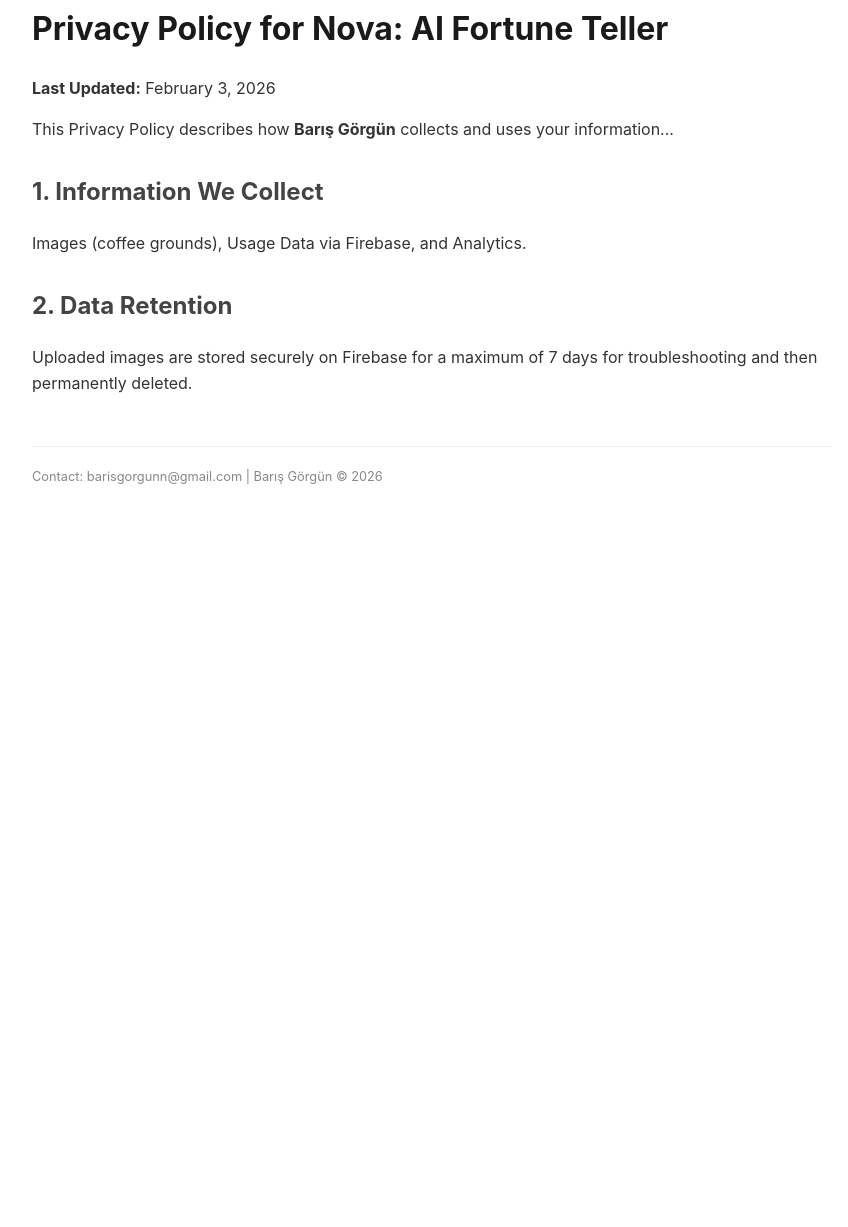
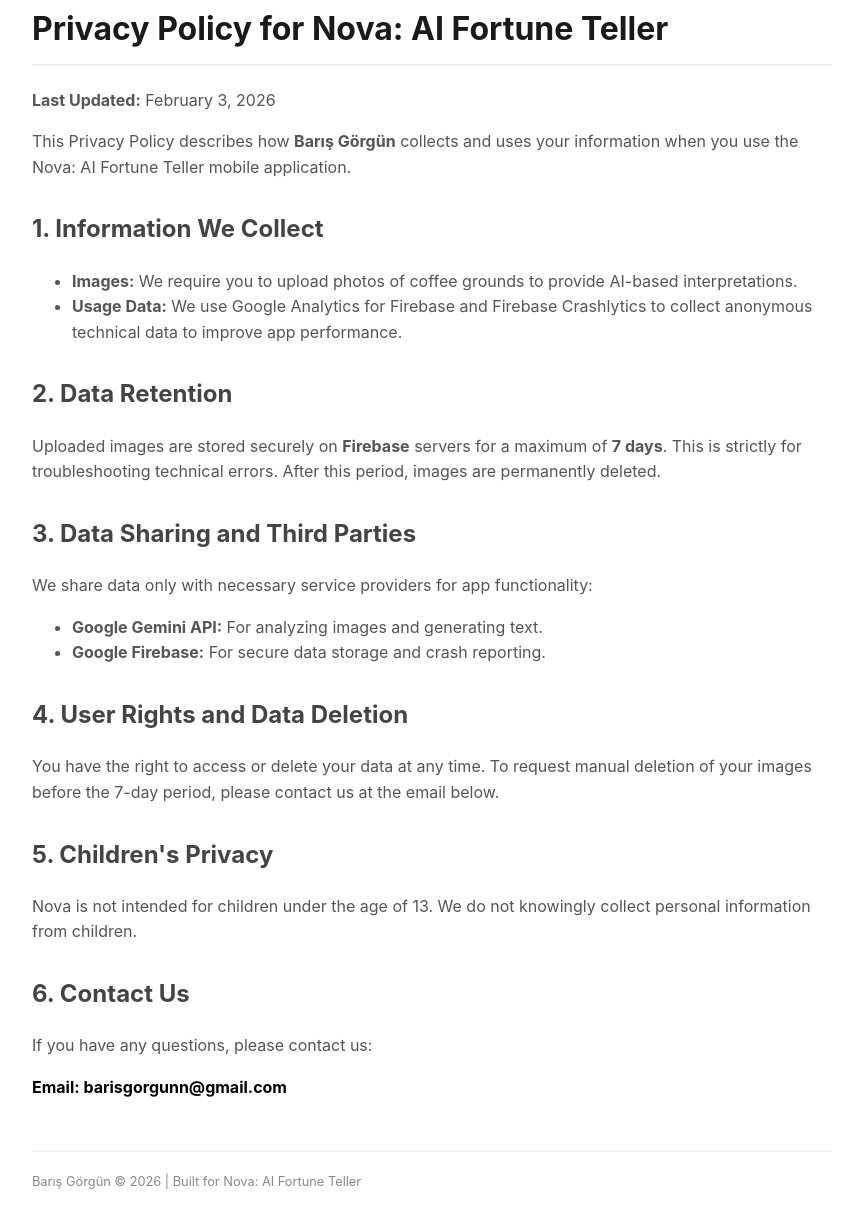
Before and after one commit to barisgorgun/nova-app, a plain HTML site: page index.html in a window 1280 px wide. Shown: the part 37-1264 px from the top of the page, without its empty margins (208-1056 px from the left). Before the commit the page ends 800 px from the top, so only its background shows below. Drawn offline with Linux system fonts and the light colour scheme.

Commit message:
Update privacy policy details and formatting

```diff
--- a/index.html
+++ b/index.html
@@ -6,25 +6,47 @@
     <title>Privacy Policy - Nova AI</title>
     <style>
         body { font-family: -apple-system, BlinkMacSystemFont, "Segoe UI", Roboto, Helvetica, Arial, sans-serif; line-height: 1.6; color: #333; max-width: 800px; margin: 40px auto; padding: 0 20px; }
-        h1 { color: #1a1a1a; }
+        h1 { color: #1a1a1a; border-bottom: 2px solid #f0f0f0; padding-bottom: 10px; }
         h2 { color: #444; margin-top: 30px; }
+        p, li { color: #555; }
         .footer { margin-top: 50px; font-size: 0.8em; color: #888; border-top: 1px solid #eee; padding-top: 20px; }
+        .contact { font-weight: bold; color: #000; }
     </style>
 </head>
 <body>
     <h1>Privacy Policy for Nova: AI Fortune Teller</h1>
     <p><strong>Last Updated:</strong> February 3, 2026</p>
 
-    <p>This Privacy Policy describes how <strong>Barış Görgün</strong> collects and uses your information...</p>
+    <p>This Privacy Policy describes how <strong>Barış Görgün</strong> collects and uses your information when you use the Nova: AI Fortune Teller mobile application.</p>
 
     <h2>1. Information We Collect</h2>
-    <p>Images (coffee grounds), Usage Data via Firebase, and Analytics.</p>
+    <ul>
+        <li><strong>Images:</strong> We require you to upload photos of coffee grounds to provide AI-based interpretations.</li>
+        <li><strong>Usage Data:</strong> We use Google Analytics for Firebase and Firebase Crashlytics to collect anonymous technical data to improve app performance.</li>
+    </ul>
 
     <h2>2. Data Retention</h2>
-    <p>Uploaded images are stored securely on Firebase for a maximum of 7 days for troubleshooting and then permanently deleted.</p>
+    <p>Uploaded images are stored securely on <strong>Firebase</strong> servers for a maximum of <strong>7 days</strong>. This is strictly for troubleshooting technical errors. After this period, images are permanently deleted.</p>
+
+    <h2>3. Data Sharing and Third Parties</h2>
+    <p>We share data only with necessary service providers for app functionality:</p>
+    <ul>
+        <li><strong>Google Gemini API:</strong> For analyzing images and generating text.</li>
+        <li><strong>Google Firebase:</strong> For secure data storage and crash reporting.</li>
+    </ul>
+
+    <h2>4. User Rights and Data Deletion</h2>
+    <p>You have the right to access or delete your data at any time. To request manual deletion of your images before the 7-day period, please contact us at the email below.</p>
+
+    <h2>5. Children's Privacy</h2>
+    <p>Nova is not intended for children under the age of 13. We do not knowingly collect personal information from children.</p>
+
+    <h2>6. Contact Us</h2>
+    <p>If you have any questions, please contact us:</p>
+    <p class="contact">Email: barisgorgunn@gmail.com</p>
 
     <div class="footer">
-        Contact: barisgorgunn@gmail.com | Barış Görgün © 2026
+        Barış Görgün © 2026 | Built for Nova: AI Fortune Teller
     </div>
 </body>
 </html>
```
